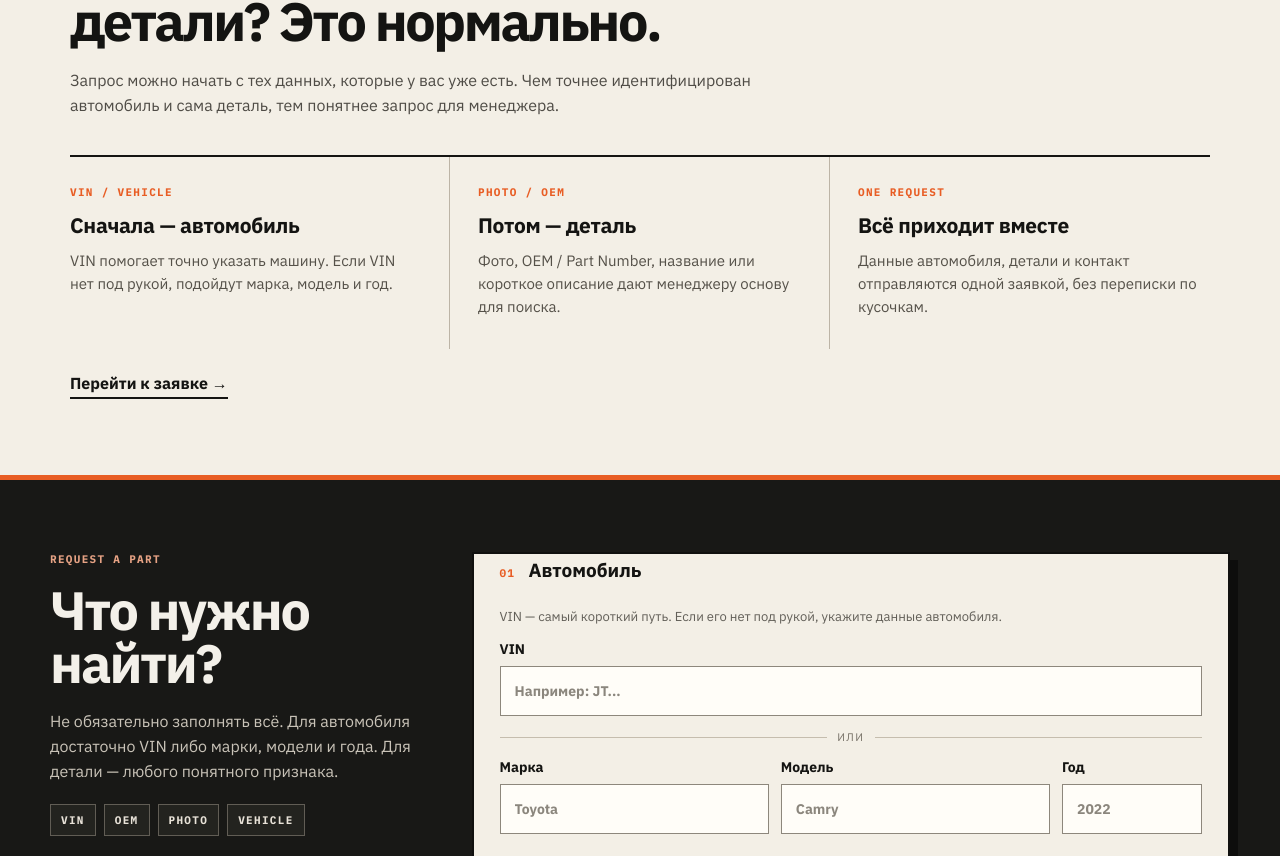
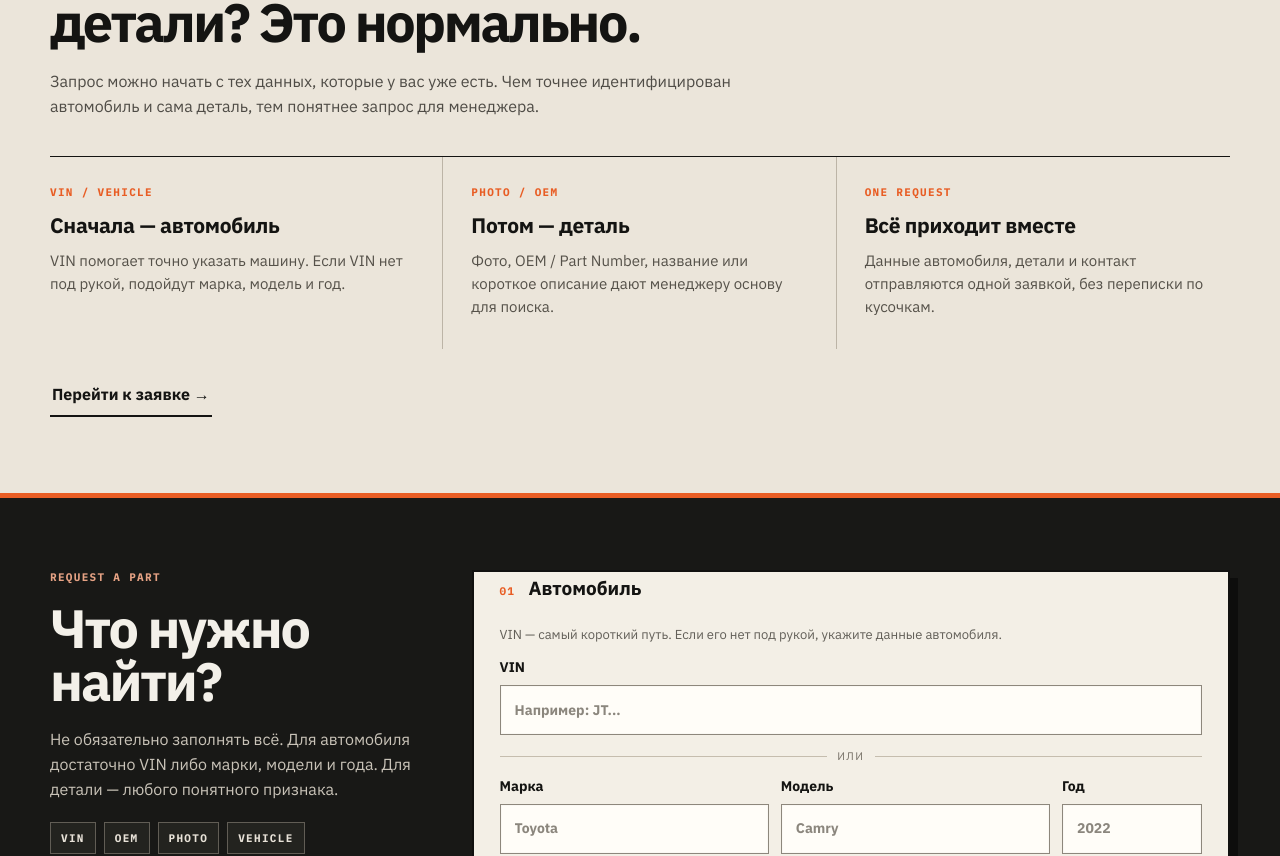
Before and after one commit to prostoali2207-gif/auto-parts-landing, a Next.js app: page / in a window 1280 px wide. Shown: the part 1436-2292 px from the top of the page. Built offline with nearby package versions, Linux system fonts and the light colour scheme; no server answers.

Commit message:
UI/UX pass 4: final visual states and section polish
* UI/UX pass 4 visual state polish

* Load UI/UX pass 4 overrides

```diff
--- a/app/layout.tsx
+++ b/app/layout.tsx
@@ -4,6 +4,7 @@ import "./globals.css";
 import "./brand.css";
 import "./ui-polish.css";
 import "./ui-pass-3.css";
+import "./ui-pass-4.css";
 
 const plexSans = IBM_Plex_Sans({
   variable: "--font-plex-sans",
--- /dev/null
+++ b/app/ui-pass-4.css
@@ -0,0 +1,89 @@
+/* UI/UX pass 4 — final visual states and section polish only */
+
+.confidence{
+  max-width:none;
+  padding-left:max(20px,calc((100vw - 1180px)/2));
+  padding-right:max(20px,calc((100vw - 1180px)/2));
+  background:#ebe5da;
+  border-top:2px solid var(--ui-ink);
+}
+
+.confidenceGrid{border-top-width:1px}
+
+.confidenceCta{
+  min-height:44px;
+  align-items:center;
+  padding:0 2px;
+  text-underline-offset:5px;
+}
+
+.confidenceCta:focus-visible{
+  outline:3px solid var(--ui-signal);
+  outline-offset:5px;
+}
+
+.topCta,.primary,.secondary,.confidenceCta,
+.requestForm input,.requestForm textarea,
+.requestForm input[type=file]::file-selector-button{
+  transition:background-color .15s ease,border-color .15s ease,color .15s ease,box-shadow .15s ease,transform .15s ease;
+}
+
+.requestForm label{line-height:1.35}
+
+.requestForm input,
+.requestForm textarea{
+  box-shadow:inset 0 0 0 1px rgba(20,20,18,.02);
+}
+
+.requestForm input:hover,
+.requestForm textarea:hover{border-color:#625d55}
+
+.requestForm input[type=file]::file-selector-button{min-height:38px}
+.requestForm input[type=file]::file-selector-button:hover{background:#2b2a27}
+.requestForm input[type=file]::file-selector-button:focus-visible{
+  outline:3px solid var(--ui-signal);
+  outline-offset:2px;
+}
+
+.requestForm .submit:focus-visible{
+  outline:3px solid #fff;
+  outline-offset:4px;
+}
+
+.success .secondary:focus-visible{
+  outline:3px solid var(--ui-signal);
+  outline-offset:4px;
+}
+
+@media(hover:none){
+  .topCta:hover,.primary:hover{
+    transform:none;
+    box-shadow:3px 3px 0 var(--ui-ink);
+  }
+}
+
+@media(max-width:759px){
+  .confidence{
+    padding-left:18px;
+    padding-right:18px;
+  }
+  .confidenceCta{min-height:46px}
+}
+
+@media(max-width:520px){
+  .confidence{border-top-width:1px}
+  .confidenceCta{
+    width:100%;
+    justify-content:space-between;
+    border-bottom-width:1px;
+  }
+  .requestForm input[type=file]::file-selector-button{min-height:40px}
+}
+
+@media(prefers-reduced-motion:reduce){
+  .topCta,.primary,.secondary,.confidenceCta,
+  .requestForm input,.requestForm textarea,
+  .requestForm input[type=file]::file-selector-button{
+    transition:none;
+  }
+}
```
